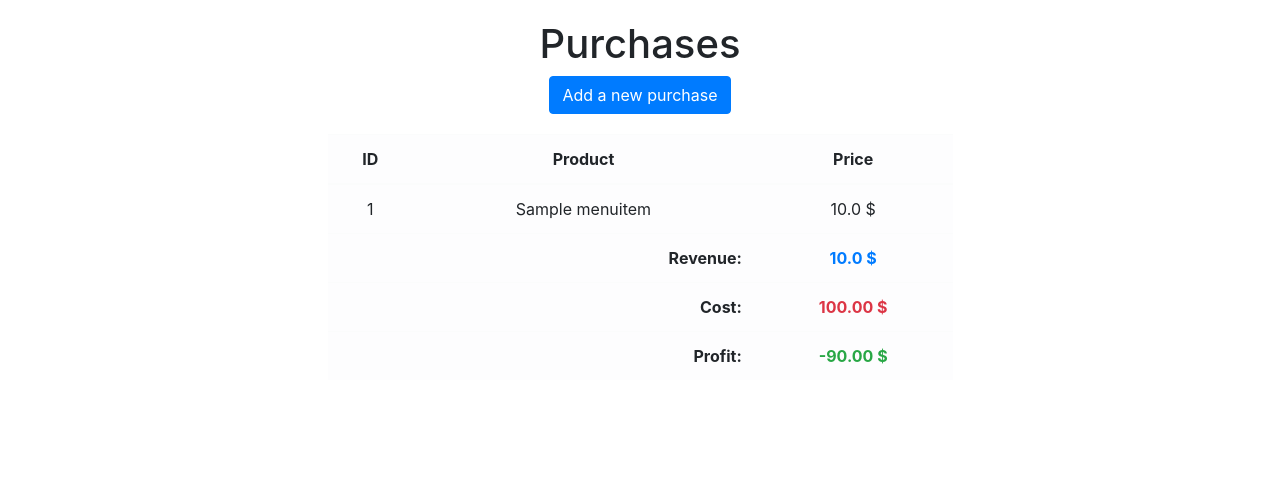
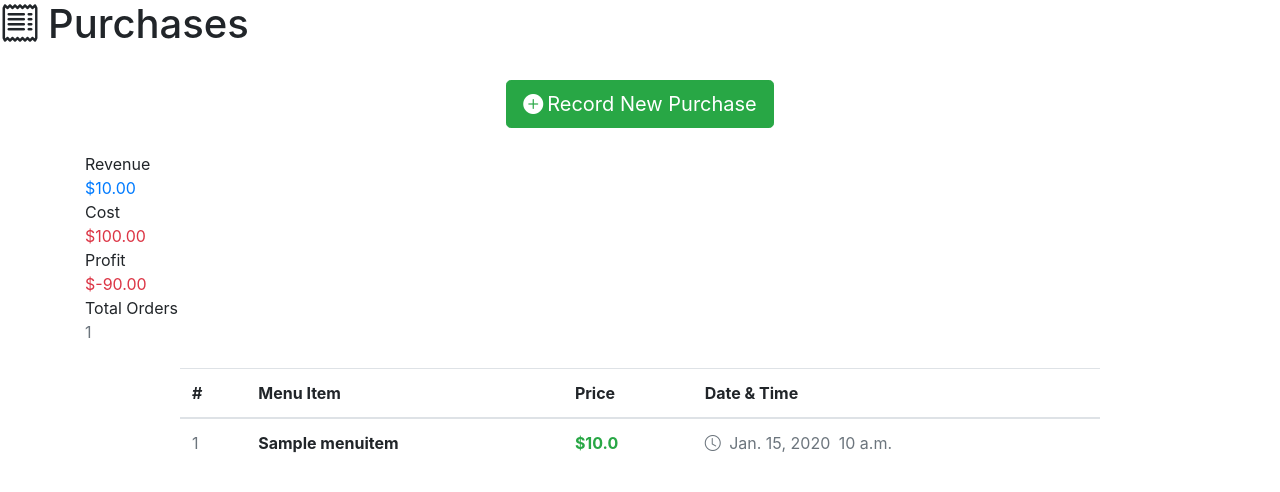
Before and after one commit to masmarmehdi/Django-delights, a Django app: page /purchases/ in a window 1280 px wide. Shown: the part 56-548 px from the top of the page. Run offline with Django 4.2, Linux system fonts and the light colour scheme; a user stored in the database is signed in; tables that the repository leaves empty hold one stand-in row (values such as "Sample post").

Commit message:
purchase refinement

```diff
--- a/inventory/templates/inventory/purchase_list.html
+++ b/inventory/templates/inventory/purchase_list.html
@@ -1,59 +1,88 @@
 {% extends 'base.html' %}
 
 {% block head %}
-    <title>Purchases</title>
+    <title>Purchases — Django Delights</title>
 {% endblock %}
 
 {% block content %}
-<div style="text-align:center; margin:20px;">
-    <h1>Purchases</h1>
+<div class="page-header">
+    <h1><i class="bi bi-receipt mr-2"></i>Purchases</h1>
+    <p class="mb-0 text-white-50">Log of all customer purchases</p>
+</div>
+
+<div class="container">
     {% if user.is_authenticated %}
-        <a href="{% url 'create-purchase' %}"><button class="btn btn-primary">Add a new purchase</button></a>
+    <div class="text-center mb-4">
+        <a href="{% url 'create-purchase' %}" class="btn btn-success btn-lg">
+            <i class="bi bi-plus-circle-fill mr-1"></i>Record New Purchase
+        </a>
+    </div>
     {% endif %}
+
+    {% if purchases %}
+    <!-- Summary Stats -->
+    <div class="stat-row mb-4">
+        <div class="stat-card">
+            <div class="stat-label">Revenue</div>
+            <div class="stat-value text-primary">${{ revenue|floatformat:2 }}</div>
         </div>
-<div class='row justify-content-center'>
-    <div class='col-md-6'>
-        <table class="table table-light" style="text-align:center;">
+        <div class="stat-card">
+            <div class="stat-label">Cost</div>
+            <div class="stat-value text-danger">${{ total_cost|floatformat:2 }}</div>
+        </div>
+        <div class="stat-card">
+            <div class="stat-label">Profit</div>
+            <div class="stat-value {% if profit >= 0 %}text-success{% else %}text-danger{% endif %}">
+                ${{ profit|floatformat:2 }}
+            </div>
+        </div>
+        <div class="stat-card">
+            <div class="stat-label">Total Orders</div>
+            <div class="stat-value text-secondary">{{ purchases|length }}</div>
+        </div>
+    </div>
+
+    <!-- Purchases Table -->
+    <div class="row justify-content-center">
+        <div class="col-lg-10">
+            <div class="app-table">
+                <table class="table mb-0">
                     <thead>
                         <tr>
-                <th scope="col">ID</th>
-                <th scope="col">Product</th>
-                <th scope="col">Price</th>
+                            <th>#</th>
+                            <th>Menu Item</th>
+                            <th>Price</th>
+                            <th>Date &amp; Time</th>
                         </tr>
                     </thead>
                     <tbody>
                         {% for item in purchases %}
                         <tr>
-                    <td>{{item.id}}</td>
-                    <td>{{item}}</td>
-                    <td>{{item.menu_item.price}} $</td>
+                            <td class="text-muted">{{ item.id }}</td>
+                            <td><strong>{{ item.menu_item.title }}</strong></td>
+                            <td class="text-success font-weight-bold">${{ item.menu_item.price }}</td>
+                            <td class="text-muted">
+                                <i class="bi bi-clock mr-1"></i>
+                                {{ item.timestamp|date:"N j, Y" }}
+                                <span class="ml-1">{{ item.timestamp|time:"P" }}</span>
+                            </td>
                         </tr>
                         {% endfor %}
                     </tbody>
-            <tfoot>
-                <tr>
-                    <td colspan="2" align="right">
-                        <b>Revenue:</b>
-                    </td>
-                    <td class="text-primary"><b>{{revenue}} $</b></td>
-                </tr>
-                <tr scope="row">
-                    <td colspan="2" align="right">
-                        <b>Cost:</b>
-                    </td>
-                    <td colspane="3" class="text-danger"><b>{{total_cost|floatformat:2}} $</b></td>
-                </tr>
-                <tr scope="row">
-                    <td colspan="2" align="right">
-                        <b>Profit:</b>
-                    </td>
-                    <td class="text-success"><b>{{profit|floatformat:2}} $</b></td>
-                </tr>
-            </tfoot>
                 </table>
             </div>
         </div>
-
-
-
+    </div>
+    {% else %}
+    <div class="empty-state">
+        <i class="bi bi-receipt"></i>
+        <h5>No purchases recorded yet</h5>
+        {% if user.is_authenticated %}
+        <p class="text-muted">Click "Record New Purchase" to log your first sale.</p>
+        {% else %}
+        <p class="text-muted"><a href="{% url 'login' %}">Log in</a> to start recording purchases.</p>
+        {% endif %}
+    </div>
+    {% endif %}
+</div>
 {% endblock %}
```
Also changed, not shown: inventory/templates/inventory/purchase_form.html (+38 -9 lines). Lines whose indentation alone changed are shown as unchanged.
